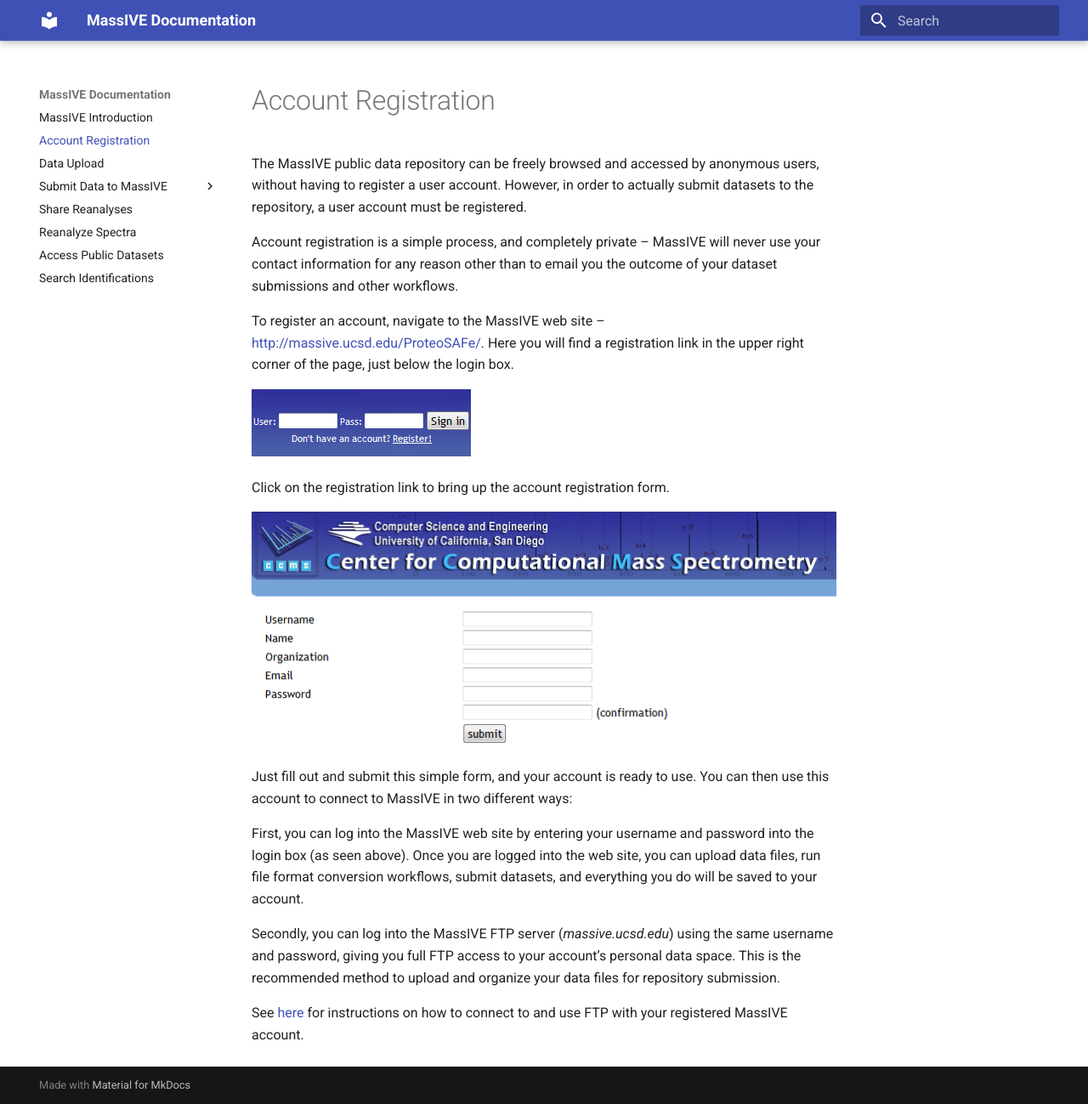
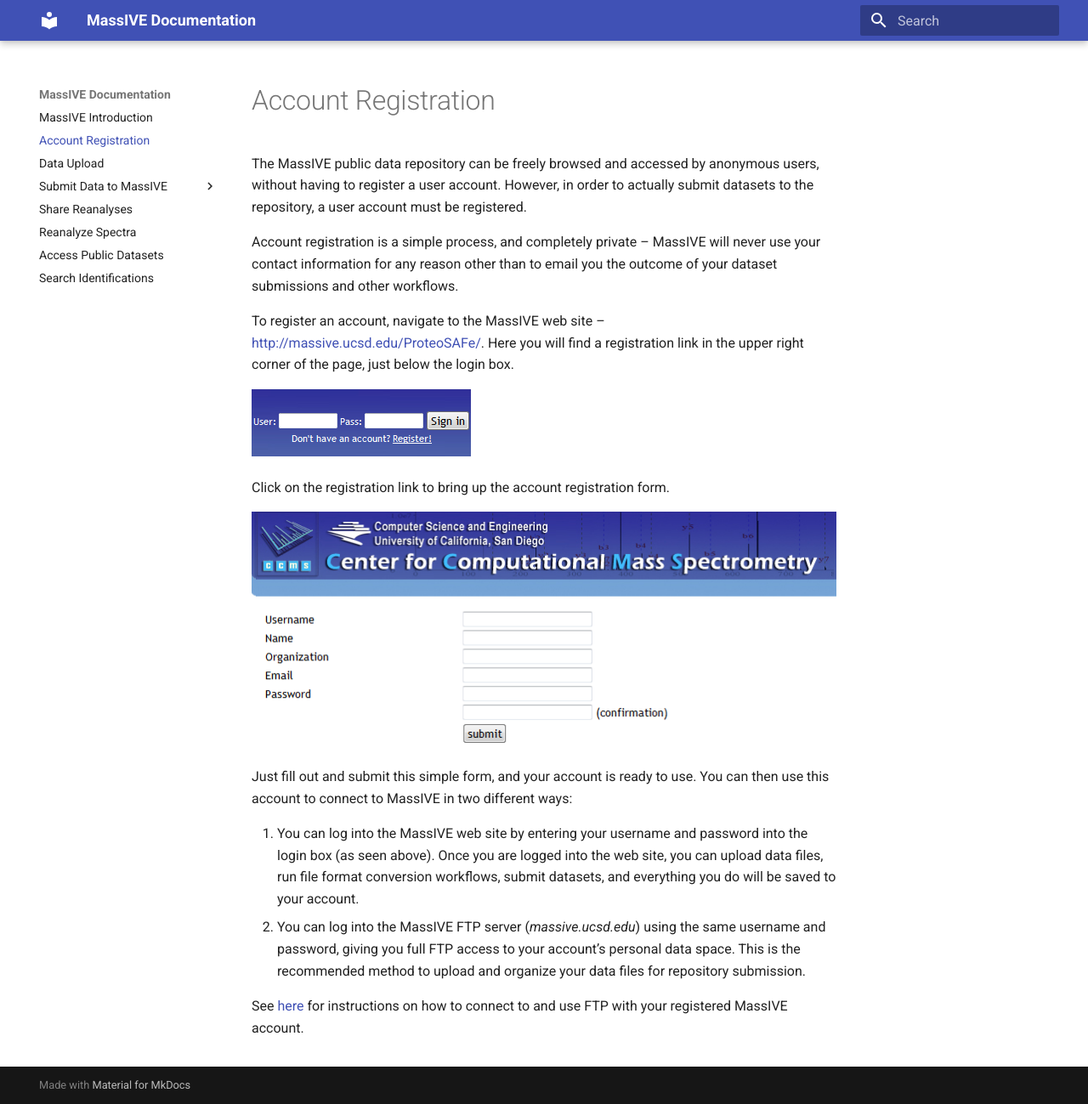
Before and after one commit to CCMS-UCSD/MassIVEDocumentation, an MkDocs documentation site: the page built from docs/account_registration.md, in a window 1280 px wide and 1299 px high. Shown: the whole window at 85% size. Built offline with MkDocs 1.6.1 and Material for MkDocs 9.7.7, drawn with Linux system fonts in a browser that asks for light colours.

Commit message:
Update account_registration.md

```diff
--- a/docs/account_registration.md
+++ b/docs/account_registration.md
@@ -14,8 +14,7 @@
 
 Just fill out and submit this simple form, and your account is ready to use. You can then use this account to connect to MassIVE in two different ways:
 
-First, you can log into the MassIVE web site by entering your username and password into the login box (as seen above). Once you are logged into the web site, you can upload data files, run file format conversion workflows, submit datasets, and everything you do will be saved to your account.
-
-Secondly, you can log into the MassIVE FTP server (_massive.ucsd.edu_) using the same username and password, giving you full FTP access to your account’s personal data space. This is the recommended method to upload and organize your data files for repository submission.
+1. You can log into the MassIVE web site by entering your username and password into the login box (as seen above). Once you are logged into the web site, you can upload data files, run file format conversion workflows, submit datasets, and everything you do will be saved to your account.
+1. You can log into the MassIVE FTP server (_massive.ucsd.edu_) using the same username and password, giving you full FTP access to your account’s personal data space. This is the recommended method to upload and organize your data files for repository submission.
 
 See [here](upload_data.md) for instructions on how to connect to and use FTP with your registered MassIVE account.
```
